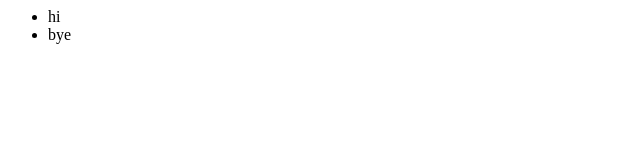
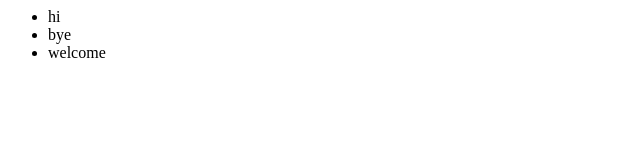
Before and after one commit to msananikone/test, a plain HTML site: page index.html in a window 1280 px wide. Shown: the full height of the page, 0-640 px from the left. Drawn offline with Linux system fonts and the light colour scheme.

Commit message:
added <li>welcome</li>

```diff
--- a/index.html
+++ b/index.html
@@ -4,6 +4,7 @@
 		<ul>
 		<li>hi</li>
 		<li>bye</li>
+		<li>welcome</li>
 		</ul>
 	</div>
 </body>
```
